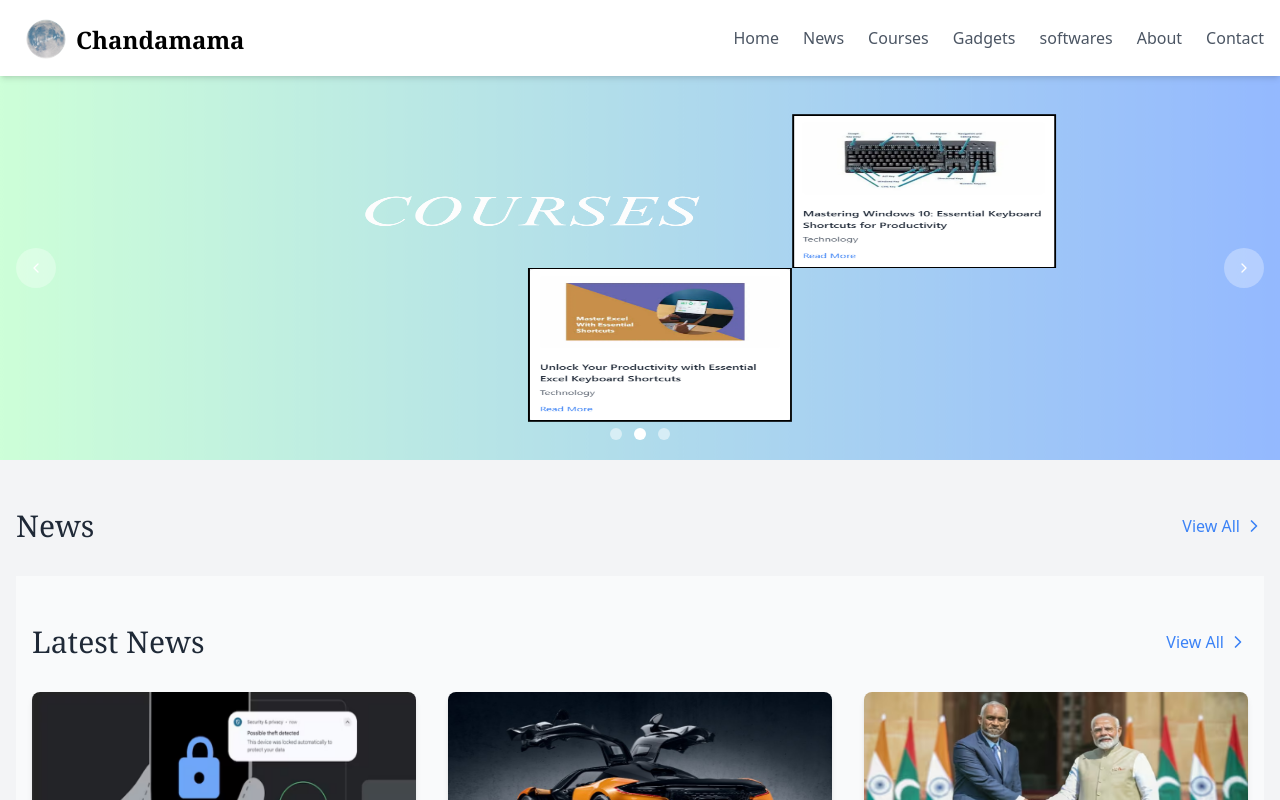
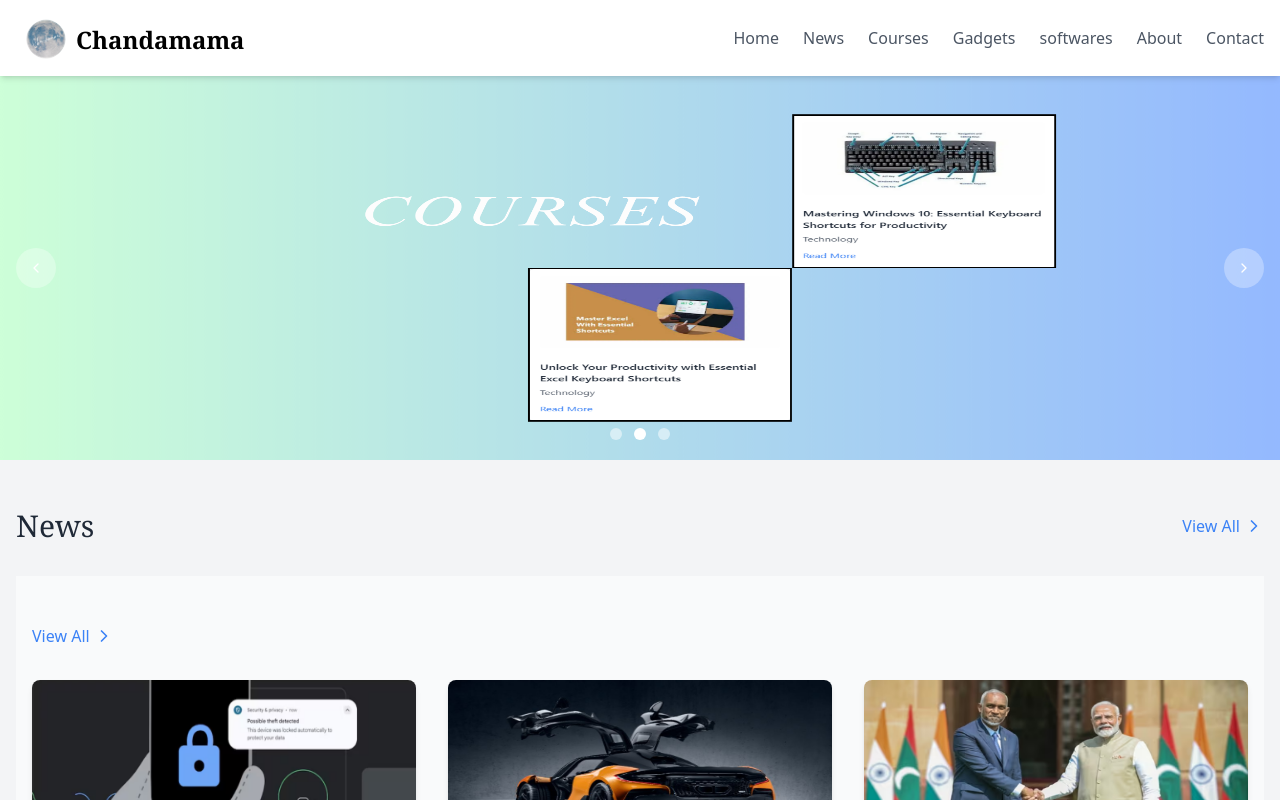
Before and after one commit to vamshichi/chandamama.tech, a Next.js app: page / in a window 1280 px wide. Shown: the top 800 px of the page. Built offline with nearby package versions, Linux system fonts and the light colour scheme.

Commit message:
updated news in frontend

```diff
--- a/app/components/News/NewsGrid.tsx
+++ b/app/components/News/NewsGrid.tsx
@@ -39,7 +39,7 @@ export default function NewsGrid({ showViewAllButton = false, limit, currentSlug
       <div className="container mx-auto px-4">
         {showHeading && (
           <div className="flex justify-between items-center mb-8">
-            <h2 className="text-3xl font-serif text-gray-800">Latest News</h2>
+            {/* <h2 className="text-3xl font-serif text-gray-800">Latest News</h2> */}
             {showViewAllButton && (
               <Link
                 href="/news"
```
